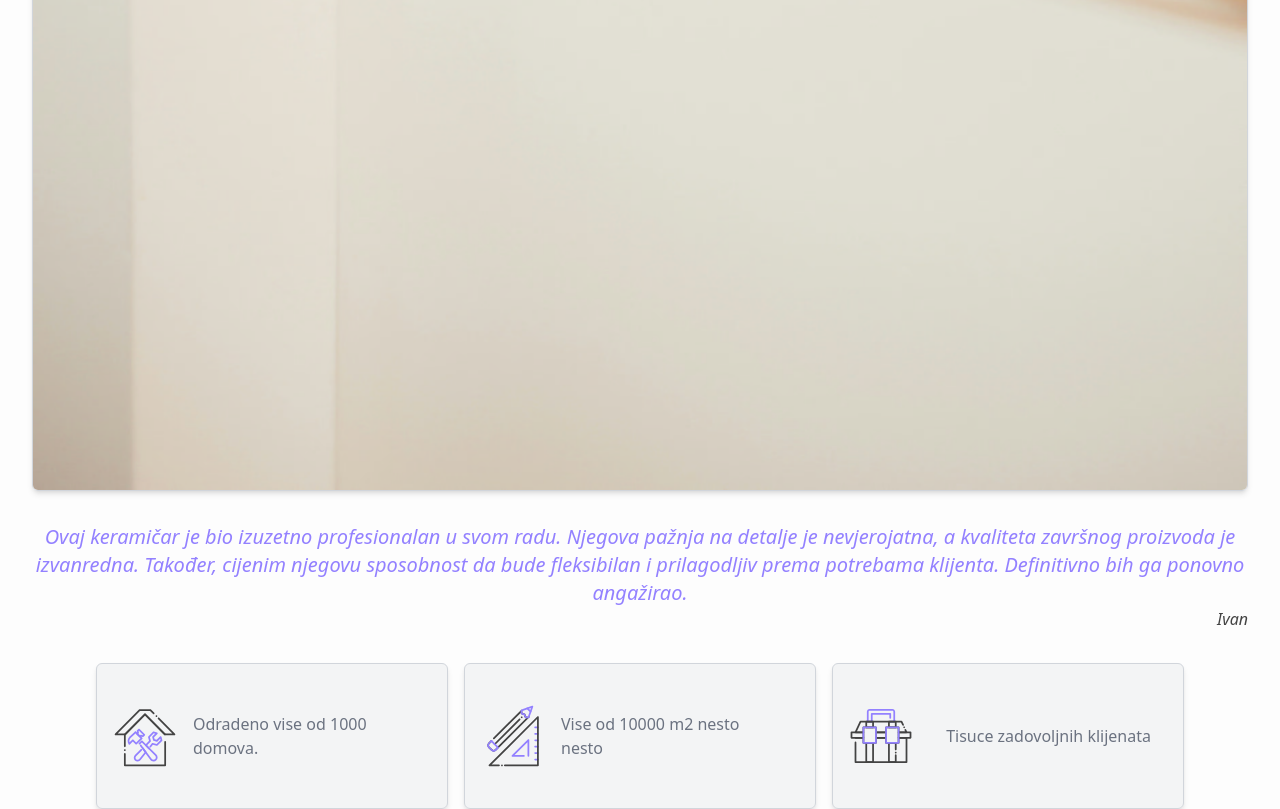
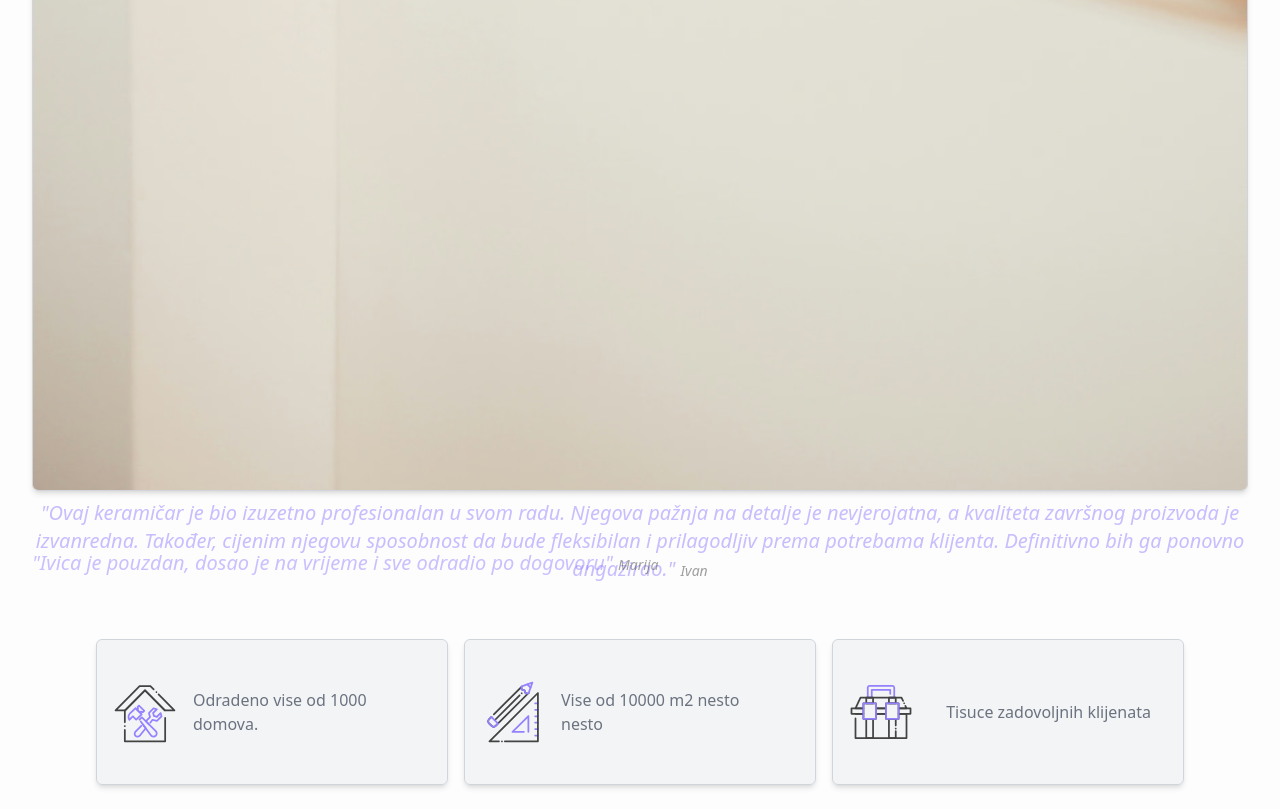
Before and after one commit to valentin994/vaikeramika, a SvelteKit app: page /about in a window 1280 px wide. Shown: the part 1516-2325 px from the top of the page. Built offline with nearby package versions, Linux system fonts and the light colour scheme.

Commit message:
added reviews with animation

```diff
--- a/src/routes/about/+page.svelte
+++ b/src/routes/about/+page.svelte
@@ -1,5 +1,7 @@
 <script>
   import { fade, fly } from "svelte/transition";
+  import { tweened } from 'svelte/motion';
+  import { backOut } from 'svelte/easing';
   let reviews = [
       { "id": 1, "name": "Marija", "review": "Ivica je pouzdan, dosao je na vrijeme i sve odradio po dogovoru" },
       { "id": 2, "name": "Valentin", "review": "Imao sam izvanredno iskustvo s ovim keramičarom. Bio je iznimno profesionalan i pažljiv u svakom koraku procesa. Kvaliteta njegovog rada je izvanredna, a cijena je bila vrlo razumna. Toplo preporučujem ovog keramičara svakome tko traži kvalitetan rad po pristupačnoj cijeni." },
@@ -14,16 +16,33 @@
     num++;
 
   }
+	let width = 0
+	let tweenedWidth = tweened(0,{
+		duration: 500,
+		easing: backOut
+	})
+    /**
+	 * @type {number | undefined}
+	 */
+    let clear;
+	$: {
+		tweenedWidth.set(width)
+        clearInterval(clear)
+	    clear = setInterval(changeReviewNum, 5000)
+	}
 </script>
 <h1 class="p-4 text-xl text-center">Nudimo širok spektar usluga, od jednostavnog postavljanja podnih pločica do složenih zidnih obloga i dekoracija.</h1>
 <div class="p-4 px-8">
     <img class="border border-gray-300 shadow-md rounded-md" src="./about_image.avif" alt="White tile laying" />
-    {#key num}
-        <div in:fly={{ y: 200, duration: 2000}} out:fade class="">
-            <h1 class="text-center text-secondary pt-8 italic text-xl">{reviews[num]["review"]}</h1>
-            <p class="text-textcol text-md italic bold text-end">{reviews[num]["name"]}</p>
-        </div>
-    {/key}
+    <div class="flex">
+            <div class="relative inline-flex w-full">
+                {#key num}
+                    <h1 in:fly={{y: 50,duration: 500}} out:fly={{y:-50,duration: 500}}  bind:clientHeight={width} class="text-center text-secondary pt-8 italic text-xl absolute">"{reviews[num]["review"]}" <span class="text-textcol text-sm italic">{reviews[num]["name"]}</span></h1>
+                {/key}
+
+		    <div style:height="{$tweenedWidth}px" style="width: 50px; height: 20px"/>
+            </div>
+    </div>
 </div>
 <div class="grid grid-cols-1 md:grid-cols-3 md:gap-4 w-full md:grid-row-1 px-4 md:px-24">
     <div class="flex border border-gray-300 rounded-md shadow-md w-full p-4 py-8 my-4 justify-between items-center bg-gray-300 bg-opacity-25">
```
